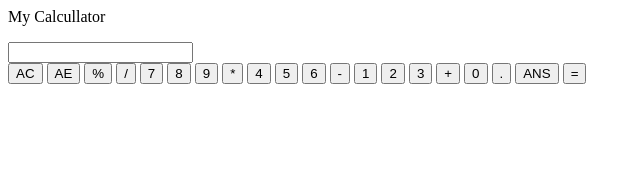
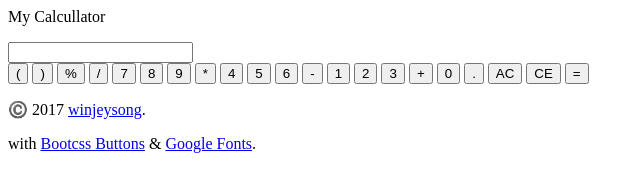
Before and after one commit to winjeysong/mycalculator, a plain HTML site: page index.html in a window 1280 px wide. Shown: the whole page, without its empty margins (0-644 px from the left). Drawn offline with Linux system fonts and the light colour scheme.

Commit message:
add something

```diff
--- a/index.html
+++ b/index.html
@@ -1,10 +1,10 @@
-<link href="https://fonts.googleapis.com/css?family=Space+Mono" rel="stylesheet">
+<link href="https://fonts.googleapis.com/css?family=Raleway|Space+Mono" rel="stylesheet">
 <div class="calculator">
   <p>My Calcullator</p>
   <input type="textbox" class="textbox">
   <div class="btns">
-    <button class="button button-small button-border button-rounded " value="AC">AC</button>
-    <button class="button  button-small button-border button-rounded " value="AC">AE</button>
+    <button class="button button-small button-border button-rounded " value="(" >(</button>
+    <button class="button button-small button-border button-rounded " value=")">)</button>
     <button class="button  button-small button-border button-rounded " value="%">%</button>
     <button class="button  button-small button-border button-rounded " value="/">/</button>
     <button class="button  button-small button-border button-rounded " value="7">7</button>
@@ -21,7 +21,13 @@
     <button class="button  button-small button-border button-rounded " value="+">+</button>
     <button class="button  button-small button-border button-rounded " value="0">0</button>
     <button class="button  button-small button-border button-rounded " value=".">.</button>
-    <button class="button  button-small button-border button-rounded "  value="ANS">ANS</button>
-    <button class="button  button-small button-border button-rounded button-primary" value="=">=</button>
+    <button class="button button-small button-border button-rounded button-highlight" value="AC">AC</button>
+    <button class="button  button-small button-border button-rounded button-highlight" value="CE">CE</button>
+    <button class="button  button-small button-border button-rounded button-primary" value="=" id="equalTo">=</button>
   </div>
 </div>
+
+<footer>
+  <p>©️ 2017 <a href="http://winjeysong.com/" target="_blank">winjeysong</a>.</p>
+  <p>with <a href="http://www.bootcss.com/p/buttons/">Bootcss Buttons</a> & <a href="https://fonts.google.com/">Google Fonts</a>.</p>
+</footer>
```
